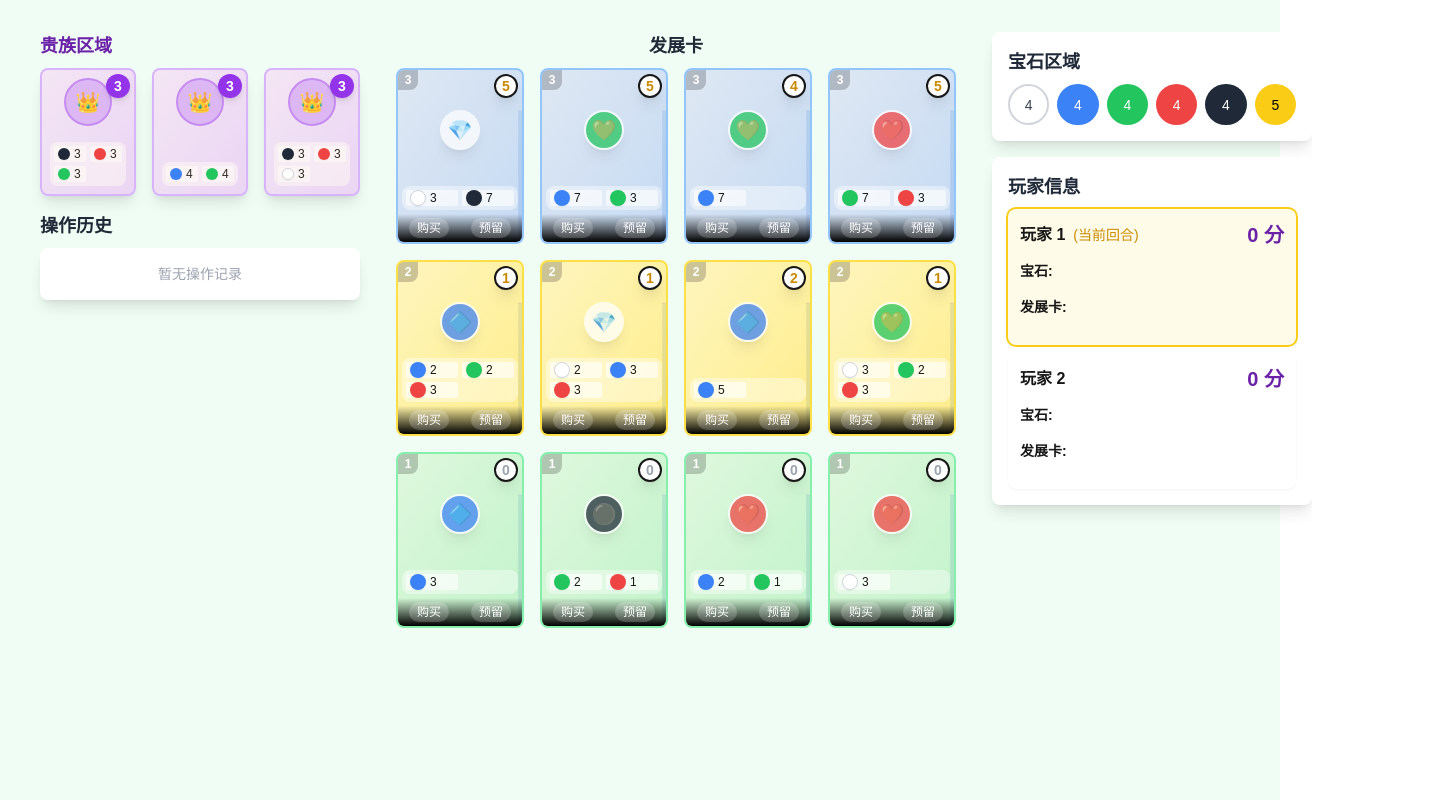
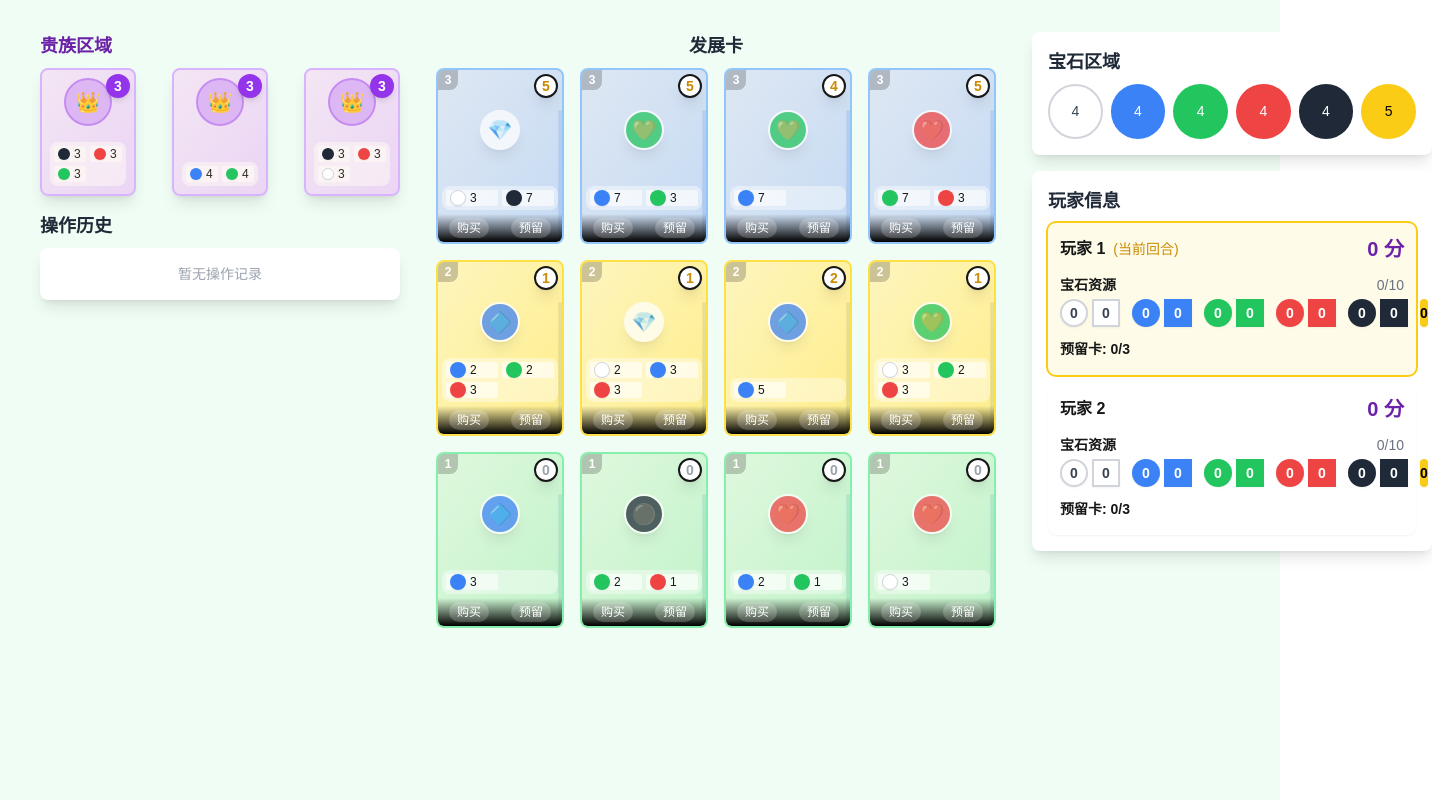
Before and after one commit to FiringJ/splendor-client, a Next.js app: page /game in a window 1280 px wide. Shown: the whole page, 1432 px wide, since content can reach past the window. Built offline with nearby package versions, Linux system fonts and the light colour scheme.

Commit message:
feat: 璀璨宝石

```diff
--- a/app/components/game/GameBoard.tsx
+++ b/app/components/game/GameBoard.tsx
@@ -31,7 +31,7 @@ export const GameBoard = () => {
         />
       )}
 
-      <div className="h-full max-w-[1600px] mx-auto px-4 py-2 grid grid-cols-[320px_minmax(600px,_1fr)_320px] gap-4">
+      <div className="h-full max-w-[1700px] mx-auto px-4 py-2 grid grid-cols-[360px_minmax(600px,_1fr)_400px] gap-4">
         {/* 左侧：贵族区域和操作历史 */}
         <div className="flex flex-col gap-4 w-full">
           <div className="w-full">
--- a/app/components/game/PlayerPanel.tsx
+++ b/app/components/game/PlayerPanel.tsx
@@ -35,60 +35,108 @@ export const PlayerPanel = ({ player, isActive }: PlayerPanelProps) => {
         </div>
       </div>
 
-      {/* 宝石区域 */}
+      {/* 宝石资源区域 */}
       <div className="mb-3">
-        <h3 className="text-sm font-bold mb-1">宝石:</h3>
-        <div className="flex gap-2">
-          {Object.entries(player.gems).map(([gem, count]) => count > 0 && (
-            <div key={gem} className="flex items-center gap-1">
-              <div className={`w-6 h-6 rounded-full ${gemColors[gem as GemType]}
-                            flex items-center justify-center text-sm font-bold shadow-sm`}>
-                {count}
-              </div>
+        <div className="flex items-center justify-between mb-1">
+          <h3 className="text-sm font-bold">宝石资源</h3>
+          <span className="text-sm text-gray-500">{Object.values(player.gems).reduce((a, b) => a + b, 0)}/10</span>
+        </div>
+        <div className="flex gap-3">
+          {/* 白宝石组 */}
+          <div className="flex gap-1">
+            <div className={`w-7 h-7 rounded-full ${gemColors['diamond']}
+                          flex items-center justify-center text-sm font-bold shadow-sm`}>
+              {player.gems['diamond'] || 0}
             </div>
-          ))}
+            <div className={`w-7 h-7 ${gemColors['diamond']}
+                          flex items-center justify-center text-sm font-bold shadow-sm`}>
+              {player.cards.filter(card => card.gem === 'diamond').length}
+            </div>
+          </div>
+
+          {/* 蓝宝石组 */}
+          <div className="flex gap-1">
+            <div className={`w-7 h-7 rounded-full ${gemColors['sapphire']}
+                          flex items-center justify-center text-sm font-bold shadow-sm`}>
+              {player.gems['sapphire'] || 0}
+            </div>
+            <div className={`w-7 h-7 ${gemColors['sapphire']}
+                          flex items-center justify-center text-sm font-bold shadow-sm`}>
+              {player.cards.filter(card => card.gem === 'sapphire').length}
+            </div>
+          </div>
+
+          {/* 绿宝石组 */}
+          <div className="flex gap-1">
+            <div className={`w-7 h-7 rounded-full ${gemColors['emerald']}
+                          flex items-center justify-center text-sm font-bold shadow-sm`}>
+              {player.gems['emerald'] || 0}
+            </div>
+            <div className={`w-7 h-7 ${gemColors['emerald']}
+                          flex items-center justify-center text-sm font-bold shadow-sm`}>
+              {player.cards.filter(card => card.gem === 'emerald').length}
+            </div>
+          </div>
+
+          {/* 红宝石组 */}
+          <div className="flex gap-1">
+            <div className={`w-7 h-7 rounded-full ${gemColors['ruby']}
+                          flex items-center justify-center text-sm font-bold shadow-sm`}>
+              {player.gems['ruby'] || 0}
+            </div>
+            <div className={`w-7 h-7 ${gemColors['ruby']}
+                          flex items-center justify-center text-sm font-bold shadow-sm`}>
+              {player.cards.filter(card => card.gem === 'ruby').length}
+            </div>
+          </div>
+
+          {/* 黑宝石组 */}
+          <div className="flex gap-1">
+            <div className={`w-7 h-7 rounded-full ${gemColors['onyx']}
+                          flex items-center justify-center text-sm font-bold shadow-sm`}>
+              {player.gems['onyx'] || 0}
+            </div>
+            <div className={`w-7 h-7 ${gemColors['onyx']}
+                          flex items-center justify-center text-sm font-bold shadow-sm`}>
+              {player.cards.filter(card => card.gem === 'onyx').length}
+            </div>
+          </div>
+
+          {/* 黄金 */}
+          <div className={`w-7 h-7 rounded-full ${gemColors['gold']}
+                        flex items-center justify-center text-sm font-bold shadow-sm`}>
+            {player.gems['gold'] || 0}
+          </div>
         </div>
       </div>
 
-      {/* 发展卡区域 */}
-      <div className="mb-3">
-        <h3 className="text-sm font-bold mb-1">发展卡:</h3>
-        <div className="flex gap-2 overflow-x-auto">
-          {player.cards.map((card) => (
-            <div key={card.id} className="transform scale-75 origin-left">
-              <Card card={card} disabled />
-            </div>
-          ))}
-        </div>
-      </div>
-
-      {/* 预留卡区域 */}
-      {player.reservedCards.length > 0 && (
-        <div className="mb-3">
-          <h3 className="text-sm font-bold mb-1">预留卡:</h3>
-          <div className="flex gap-2 overflow-x-auto">
+      <div className="grid grid-cols-2 gap-2">
+        {/* 左侧：预留卡区域 */}
+        <div>
+          <h3 className="text-sm font-bold mb-1">预留卡: {player.reservedCards.length}/3</h3>
+          <div className="flex flex-col gap-2">
             {player.reservedCards.map((card) => (
-              <div key={card.id} className="transform scale-75 origin-left">
+              <div key={card.id} className="transform scale-75 origin-top-left -ml-6">
                 <Card card={card} />
               </div>
             ))}
           </div>
         </div>
-      )}
 
-      {/* 贵族区域 */}
-      {player.nobles.length > 0 && (
-        <div>
-          <h3 className="text-sm font-bold mb-1">贵族:</h3>
-          <div className="flex gap-2 overflow-x-auto">
-            {player.nobles.map((noble) => (
-              <div key={noble.id} className="transform scale-75 origin-left">
-                <Noble noble={noble} />
-              </div>
-            ))}
+        {/* 右侧：贵族区域 */}
+        {player.nobles.length > 0 && (
+          <div>
+            <h3 className="text-sm font-bold mb-1">贵族:</h3>
+            <div className="flex flex-col gap-2">
+              {player.nobles.map((noble) => (
+                <div key={noble.id} className="transform scale-75 origin-top-left -ml-6">
+                  <Noble noble={noble} />
+                </div>
+              ))}
+            </div>
           </div>
-        </div>
-      )}
+        )}
+      </div>
     </div>
   );
 };
--- a/app/store/gameStore.ts
+++ b/app/store/gameStore.ts
@@ -69,7 +69,8 @@ export const useGameStore = create<GameStore>((set, get) => ({
       nobles: generateInitialNobles(playerCount + 1),
       status: 'playing',
       lastRound: false,
-      winner: null
+      winner: null,
+      actions: []
     };
     set({ gameState: initialState });
   },
```
